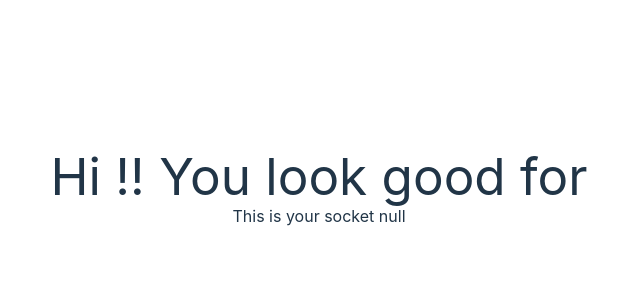
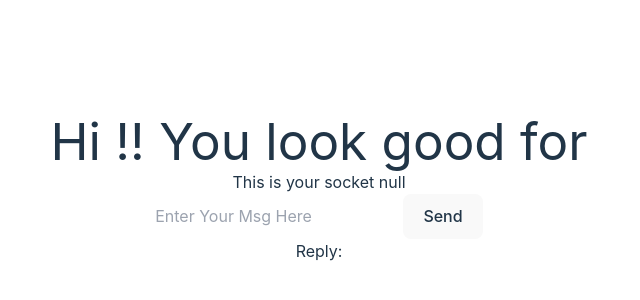
Before and after one commit to trunghoang2002/webrtc-learn, a React (Vite) app in the folder frontend/: page /room in a window 1280 px wide. Shown: the part 212-512 px from the top of the page, without its empty margins (321-961 px from the left). Built offline with nearby package versions, Linux system fonts and the light colour scheme; no server answers.

Commit message:
created basic chat between all the clients

```diff
--- a/frontend/src/components/Room.tsx
+++ b/frontend/src/components/Room.tsx
@@ -10,6 +10,8 @@ export default function Room() {
     const age = searchParam.get("age");
     const [socket, setSocket] = useState<null | Socket>(null);
     const [socketId, setSocketId] = useState<String | null>(null);
+    const [message, setMessage] = useState("");
+    const [reply, setReply] = useState("");
 
     useEffect(() => {
         const socketInstance = io(URL);
@@ -18,6 +20,10 @@ export default function Room() {
         socketInstance.on("connect", () => {
             setSocketId(socketInstance.id || null);
         });
+
+        socketInstance.on("server-reply", (serverReply: string) => {
+            setReply(serverReply)
+        });
         // Cleanup on unmount
 
         return () => {
@@ -25,10 +31,29 @@ export default function Room() {
         };
     }, []); // Empty dependency array ensures this runs once on mount
 
+    const onSendMessage = () => {
+        // console.log(`onSendMessage: ${message}`)
+        if(socket && message) {
+            socket.emit("clientMsg", message);
+            setMessage("");
+        }
+    }
+
     return (
-        <>
+        <div className="flex flex-col gap-4">
             <h1> Hi {name}!! You look good for {age}</h1>
             <p>{`This is your socket ${socketId}`}</p>
-        </>
+            <div className="flex flex-row gap-2 justify-center">
+                <input
+                type="text"
+                className="rounded rounded-lg px-4"
+                value={message}
+                onChange={(ip) => setMessage(ip.target.value)}
+                placeholder="Enter Your Msg Here"
+                />
+                <button onClick={onSendMessage}>Send</button>
+            </div>
+            <h3>Reply: {reply}</h3>
+        </div>
     );
 }
```
Also changed, not shown: 2 other files (tests, documents, lock files or other folders).
